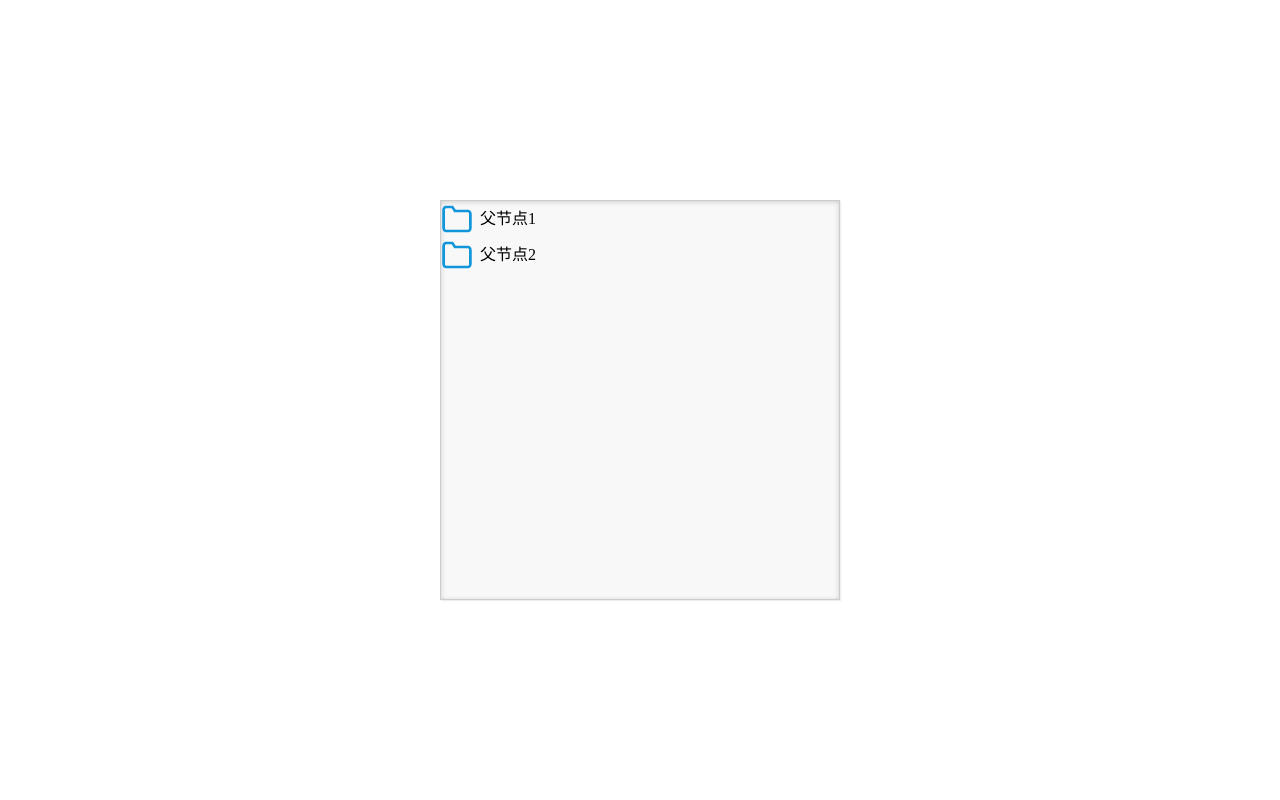
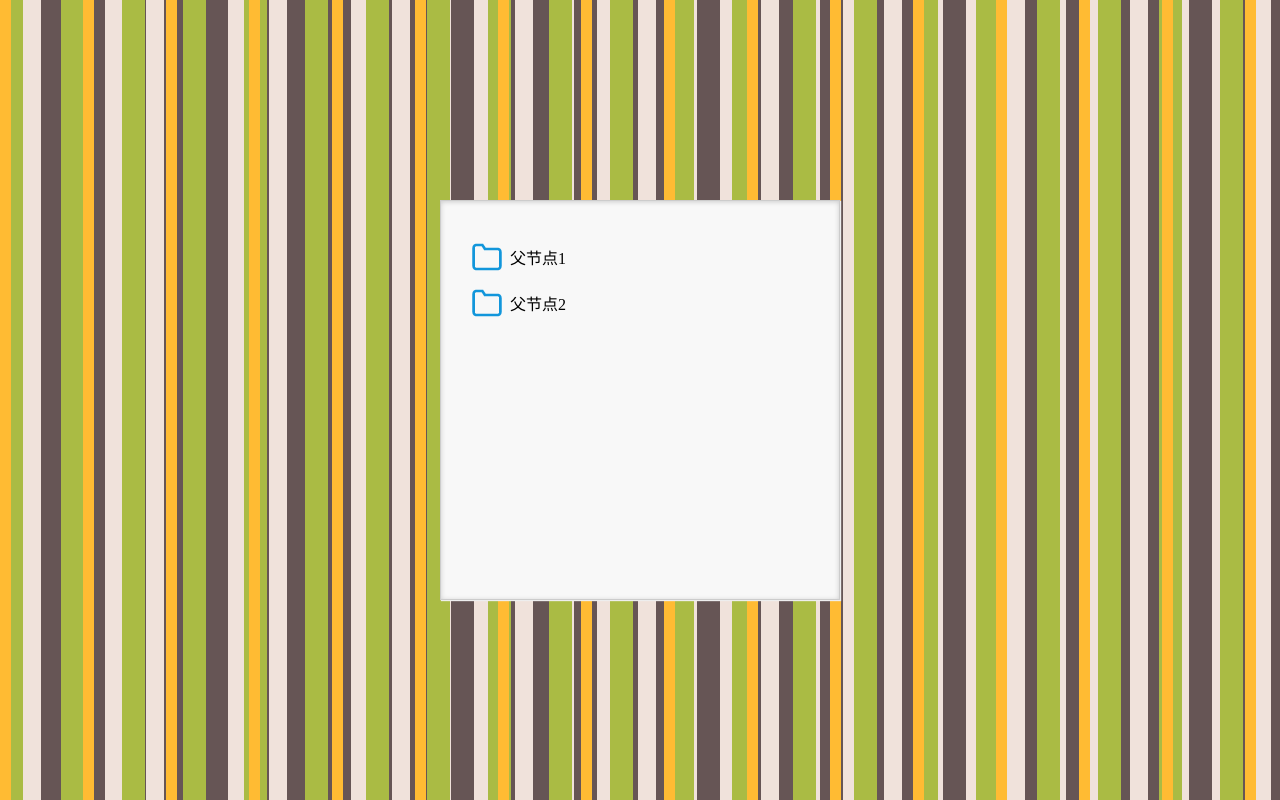
Before and after one commit to k-water/IFE2017, a plain HTML site: page Tree/index.html in a window 1280 px wide. Drawn offline with Linux system fonts and the light colour scheme.

Commit message:
fix：完善树形组件

```diff
--- a/Tree/static/css/index.css
+++ b/Tree/static/css/index.css
@@ -8,6 +8,9 @@ html,
 body {
   width: 100%;
   height: 100%;
+  background: hsl(20, 40%, 90%);
+  background-image: linear-gradient(90deg, #fb3 11px, transparent 0), linear-gradient(90deg, #ab4 23px, transparent 0), linear-gradient(90deg, #655 23px, transparent 0);
+  background-size: 83px 100%, 61px 100%, 41px 100%;
 }
 
 section {
@@ -25,6 +28,7 @@ section {
   background-color: #f8f8f8;
   box-shadow: inset 0 1px 5px #ccc, 1px 1px 1px #eee;
   overflow: visible;
+  padding: 30px;
 }
 
 @media (max-width: 1280px) {
@@ -67,6 +71,7 @@ ul.node.open {
 
 ul>li {
   padding-left: 24px;
+  padding-top: 10px;
   position: relative;
 }
 
@@ -84,7 +89,7 @@ ul>li {
   height: 32px;
   background: url('../images/folder.png') no-repeat;
   position: absolute;
-  top: 2px;
+  top: 10px;
   left: 0;
 }
 
--- a/Tree/static/js/index.js
+++ b/Tree/static/js/index.js
@@ -36,6 +36,7 @@ const nodeType = function () {
 
 nodeType.prototype = {
   // 创建节点
+  // 参数 type className innerHTML
   createNode: function (type) {
     let node = document.createElement(type)
     node.className = arguments[1] ? arguments[1] : ''
@@ -73,6 +74,7 @@ nodeTree.prototype = {
       let liNode = this.elem.createNode('li')
       let txtNode = this.elem.createNode('div', 'tree', data[item].name)
 
+      // 图标样式
       txtNode.className = data[item].children ? 'tree' : 'tree children'
       liNode.appendChild(txtNode)
 
@@ -89,11 +91,13 @@ nodeTree.prototype = {
     const nodeList = document.querySelectorAll('.tree')
     const _this = this
 
-    nodeList.forEach(function (item) {
+    Array.from(nodeList).map(function (item) {
       item.addEventListener('click', function () {
         // 获取子节点列表
         let cList = this.parentNode.childNodes[1]
-        console.log(cList)
+
+        // console.log(cList)
+
         if (cList) {
           _this.elem.toggleShow(this, 'open')
           _this.elem.toggleShow(cList, 'open')
```
